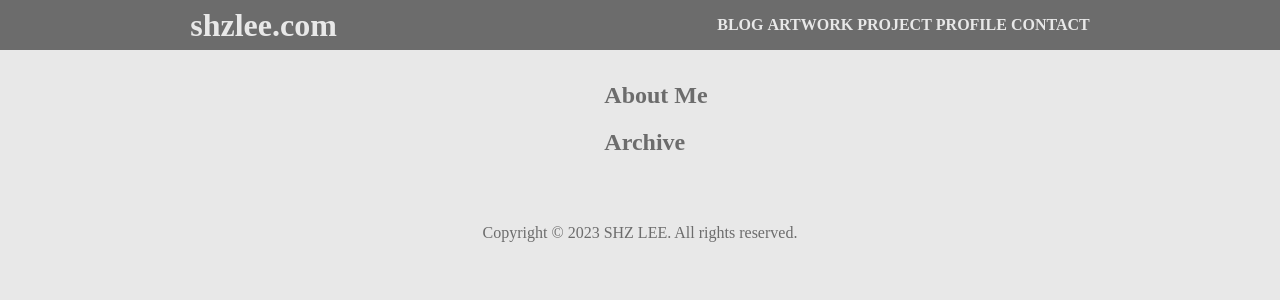
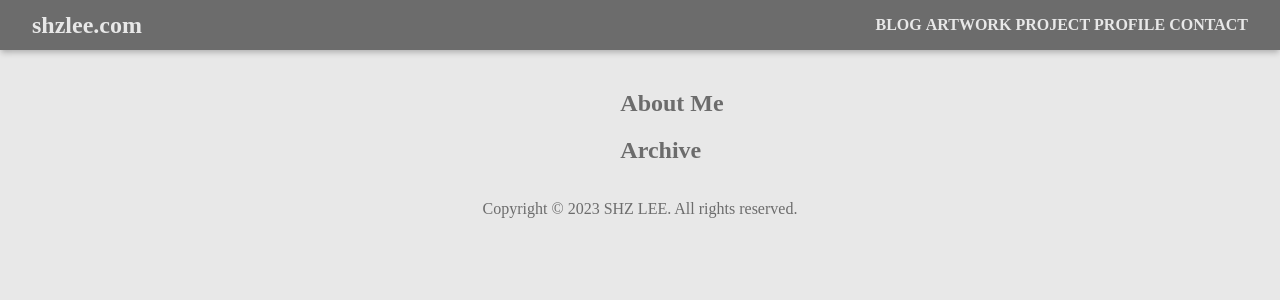
Before and after one commit to xero7689/SHZ-BLOG, a Django app: page /blog/ in a window 1280 px wide. Shown: the top 300 px of the page. Run offline with Django 4.2, Linux system fonts and the light colour scheme; data that the repository does not hold is empty; some libraries are stand-ins or nearby versions.

Commit message:
Update: Fix header's layout

```diff
--- a/blog/static/blog/style.css
+++ b/blog/static/blog/style.css
@@ -40,9 +40,9 @@ a {
 }
 
 body {
-    display: flex;
-    flex-direction: column;
-    align-items: center;
+    /* display: flex;
+    flex-direction: column; */
+    /* align-items: center; */
     background-color: var(--color-background-secondary);
     color: #6c6c6c;
     margin: 0;
@@ -51,24 +51,31 @@ body {
 #appbar-wrapper {
     position: sticky;
     top: 0;
+    background-color: #6c6c6c;
     display: flex;
     flex-direction: row;
-    justify-content: space-around;
     align-items: center;
     width: 100%;
-    background-color: #6c6c6c;
     color: #e8e8e8;
+    box-shadow: rgba(0, 0, 0, 0.2) 0px 4px 6px -1px, rgba(0, 0, 0, 0.06) 0px 2px 4px -1px;
 }
 
-#header-wrapper {}
+#header-wrapper h1 {
+    font-size: 1.5rem;
+}
+
+#header {
+    flex-grow: 1;
+    margin-left: 2rem;
+}
+
 
 .site-header-text {
     margin: 0;
 }
 
-#nav-wrapper {}
-
-#sidepanel-wrapper {
+#nav {
+    margin-right: 2rem;
 }
 
 #index-sidepanel-profile h2{
@@ -87,17 +94,10 @@ body {
 
 #content-wrapper {
     display: flex;
-    gap: 1rem 1rem;
-    padding: 2rem;
+    justify-content: center;
+    gap: 2rem 2rem;
+    padding: 2.5rem 2rem 0 2rem;
 }
-
-#content-divier {}
-
-#main-wrapper {
-}
-
-#sidepanel-wrapper {}
-
 
 .post-list {
     padding: 0;
@@ -193,3 +193,8 @@ body {
     flex-direction: column;
     align-items: center;
 }
+
+#footer-wrapper {
+    display: flex;
+    justify-content: center;
+}
--- a/blog/templates/blog/index.html
+++ b/blog/templates/blog/index.html
@@ -59,6 +59,8 @@
         {% endfor %}
       </ul>
     </div>
+    <div id="index-sidepanel-category">
+    </div>
   </div>
 {% endblock sidepanel %}
 {% block main %}
```
Also changed, not shown: blog/templates/blog/base.html (indentation only).
